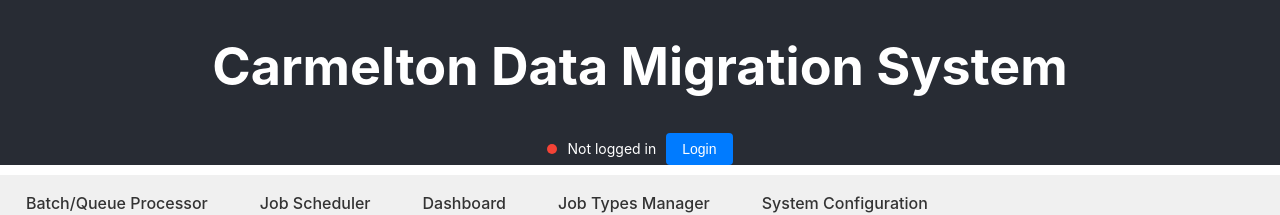
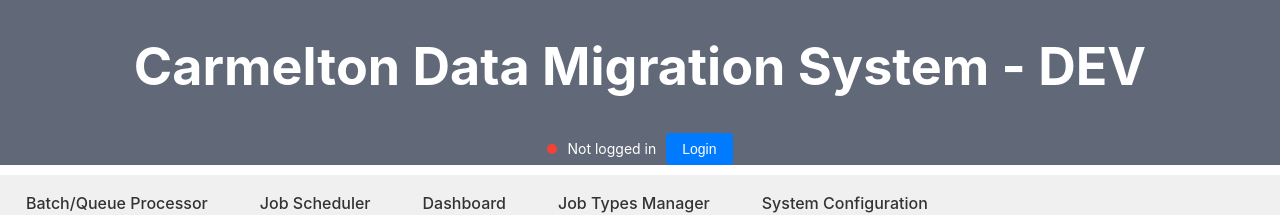
Before and after one commit to YotamTsorfi/DataMigrationTool, a React (Create React App) app in the folder client/: page / in a window 1280 px wide. Shown: the top 215 px of the page. Built offline with nearby package versions, Linux system fonts and the light colour scheme; no server answers.

Commit message:
Update: Refactor header logic to dynamically set class and text based on environment 🌍✨

```diff
--- a/client/src/App.css
+++ b/client/src/App.css
@@ -13,8 +13,21 @@
   }
 }
 
+/* Production header style */
 .App-header {
-  background-color: #282c34;
+  background-color: #282c34; /* Original production color */
+  min-height: 20vh;
+  display: flex;
+  flex-direction: column;
+  align-items: center;
+  justify-content: center;
+  font-size: calc(10px + 2vmin);
+  color: white;
+}
+
+/* Development header style */
+.App-header-dev {
+  background-color: #616877; /* Your development color */
   min-height: 20vh;
   display: flex;
   flex-direction: column;
--- a/client/src/App.tsx
+++ b/client/src/App.tsx
@@ -51,12 +51,23 @@
 
 function App() {
   useGlobalAuthCheck();
+
+  const isDevelopment =
+    process.env.REACT_APP_ENV === "development" ||
+    process.env.NODE_ENV === "development";
+
+  // Set header text and CSS class based on environment
+  const headerText = isDevelopment
+    ? "Carmelton Data Migration System - DEV"
+    : "Carmelton Data Migration System";
+
+  const headerClass = isDevelopment ? "App-header-dev" : "App-header";
   return (
     <AuthProvider>
       <BrowserRouter>
         <div className="App">
-          <Header className="App-header">
-            <h1>Carmelton Data Migration System</h1>
+          <Header className={headerClass}>
+            <h1>{headerText}</h1>
             <AuthStatus />
           </Header>
           <Navigation>
```
